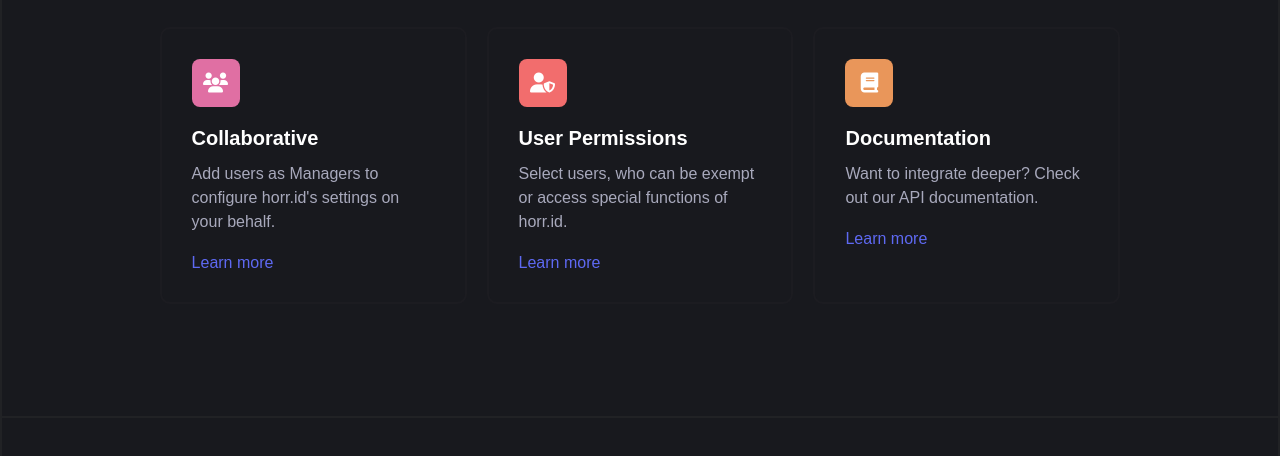
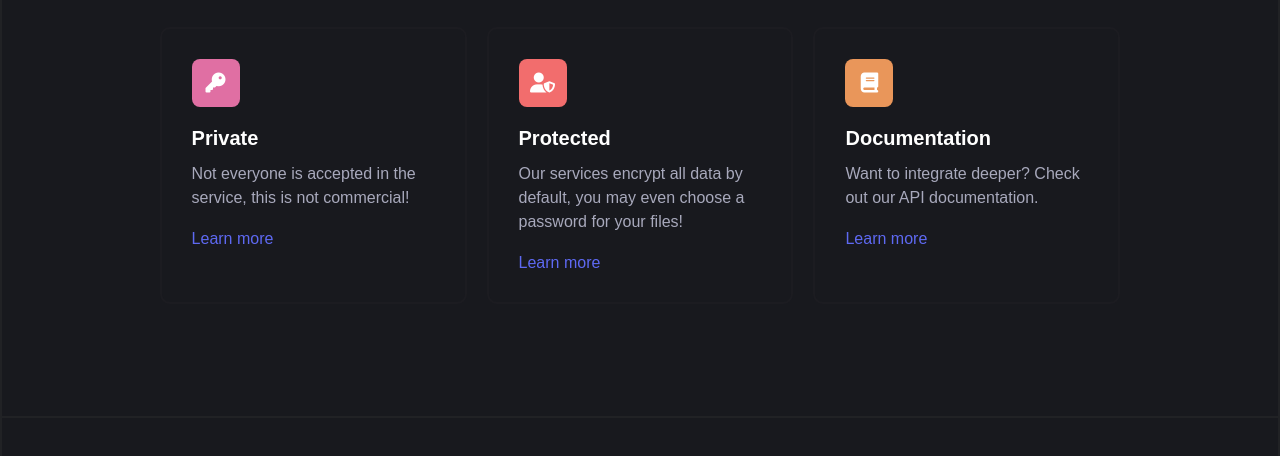
Before and after one commit to 2w67u9bdvzmf3dbxn4g1qcq4pzr4i1a8/fdgjdfjgjjd123, a plain HTML site: page index.html in a window 1280 px wide. Shown: the part 2101-2557 px from the top of the page. Drawn offline with Linux system fonts and the light colour scheme; a web font is replaced by a local one.

Commit message:
Update index.html

```diff
--- a/index.html
+++ b/index.html
@@ -1261,10 +1261,10 @@
             <div class="features-grid">
                 <div class="feature-card">
                     <div class="feature-icon" style="background-color: #E06FA3;">
-                        <i class="fa-solid fa-users"></i>
+                        <i class="fa-solid fa-key"></i>
                     </div>
-                    <h3>Collaborative</h3>
-                    <p>Add users as Managers to configure horr.id's settings on your behalf.</p>
+                    <h3>Private</h3>
+                    <p>Not everyone is accepted in the service, this is not commercial!</p>
                     <a href="#" class="feature-link">Learn more</a>
                 </div>
 
@@ -1272,8 +1272,8 @@
                     <div class="feature-icon" style="background-color: #F26D6D;">
                         <i class="fa-solid fa-user-shield"></i>
                     </div>
-                    <h3>User Permissions</h3>
-                    <p>Select users, who can be exempt or access special functions of horr.id.</p>
+                    <h3>Protected</h3>
+                    <p>Our services encrypt all data by default, you may even choose a password for your files!</p>
                     <a href="#" class="feature-link">Learn more</a>
                 </div>
 
```
